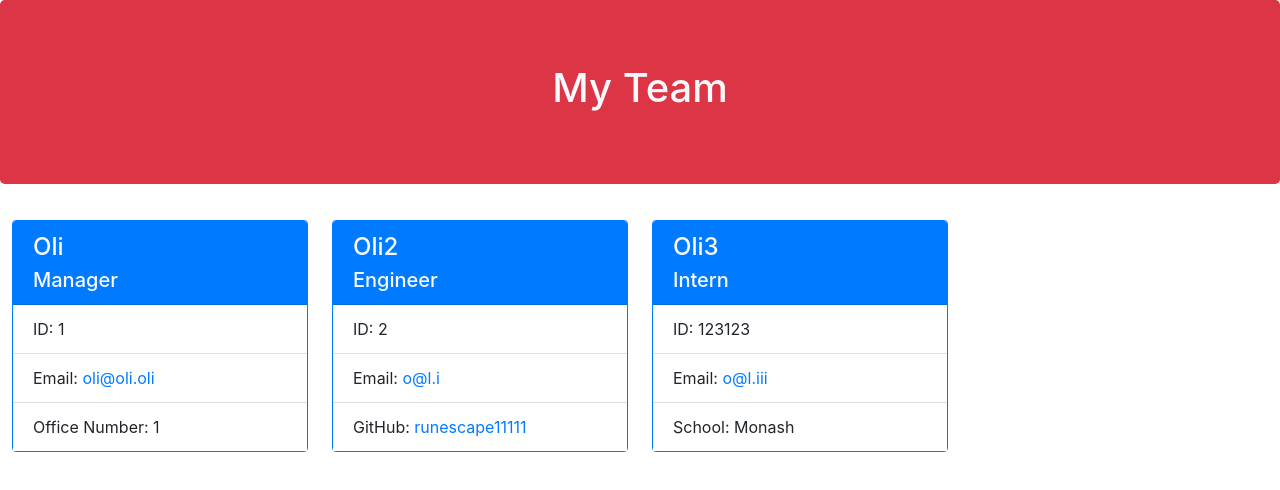
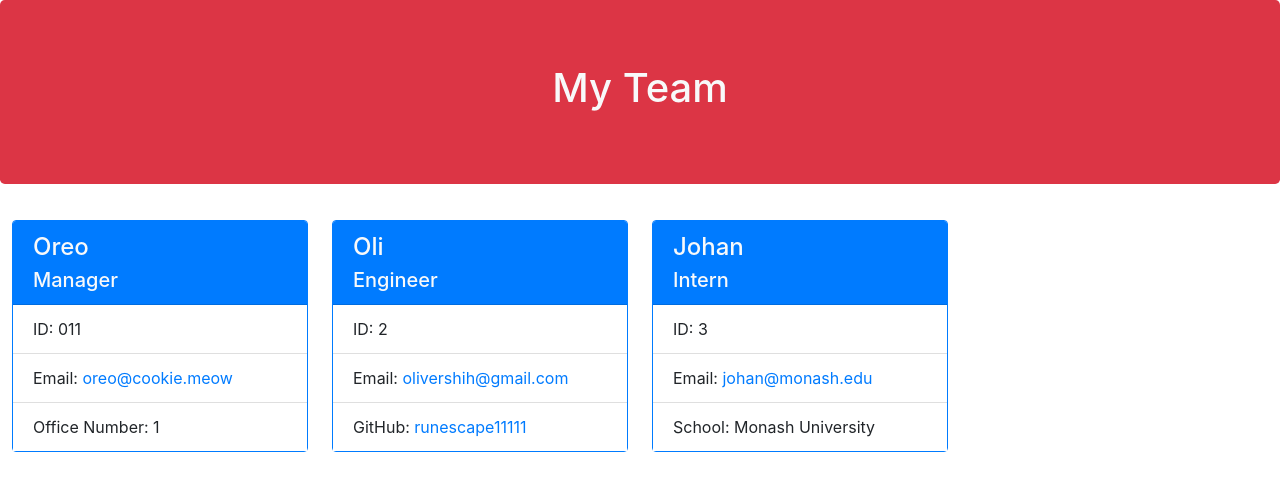
Before and after one commit to runescape11111/Team-Profile-Generator, a website: page dist/team.html in a window 1280 px wide. Drawn offline with nearby package versions, Linux system fonts and the light colour scheme.

```diff
--- a/dist/team.html
+++ b/dist/team.html
@@ -18,13 +18,13 @@
             <div class = "col-12 col-md-6 col-lg-4 col-xl-3 px-2">
                 <div class = "card m-1 border-primary">
                     <div class = "card-header bg-primary">
-                        <h4 class = "card-title text-light">Oli</h4>
+                        <h4 class = "card-title text-light">Oreo</h4>
                         <h5 class = "card-subtitle text-light">Manager</h5>
                     </div>
                     <div class = "card-body p-0">
                         <ul class = "list-group list-group-flush">
-                            <li class = "list-group-item">ID: <span>1</span></li>
-                            <li class = "list-group-item">Email: <a href = "mailto:oli@oli.oli">oli@oli.oli</a></li>
+                            <li class = "list-group-item">ID: <span>011</span></li>
+                            <li class = "list-group-item">Email: <a href = "mailto:oreo@cookie.meow">oreo@cookie.meow</a></li>
                             <li class = "list-group-item">Office Number: <span>1</span></li>
                         </ul>
                     </div>
@@ -33,13 +33,13 @@
             <div class = "col-12 col-md-6 col-lg-4 col-xl-3 px-2">
                 <div class = "card m-1 border-primary">
                     <div class = "card-header bg-primary">
-                        <h4 class = "card-title text-light">Oli2</h4>
+                        <h4 class = "card-title text-light">Oli</h4>
                         <h5 class = "card-subtitle text-light">Engineer</h5>
                     </div>
                     <div class = "card-body p-0">
                         <ul class = "list-group list-group-flush">
                             <li class = "list-group-item">ID: <span>2</span></li>
-                            <li class = "list-group-item">Email: <a href = "mailto:o@l.i">o@l.i</a></li>
+                            <li class = "list-group-item">Email: <a href = "mailto:olivershih@gmail.com">olivershih@gmail.com</a></li>
                             <li class = "list-group-item">GitHub: <a href = "https://github.com/runescape11111/" target = "_blank">runescape11111</a></li>
                         </ul>
                     </div>
@@ -48,14 +48,14 @@
             <div class = "col-12 col-md-6 col-lg-4 col-xl-3 px-2">
                 <div class = "card m-1 border-primary">
                     <div class = "card-header bg-primary">
-                        <h4 class = "card-title text-light">Oli3</h4>
+                        <h4 class = "card-title text-light">Johan</h4>
                         <h5 class = "card-subtitle text-light">Intern</h5>
                     </div>
                     <div class = "card-body p-0">
                         <ul class = "list-group list-group-flush">
-                            <li class = "list-group-item">ID: <span>123123</span></li>
-                            <li class = "list-group-item">Email: <a href = "mailto:o@l.iii">o@l.iii</a></li>
-                            <li class = "list-group-item">School: <span>Monash</span></li>
+                            <li class = "list-group-item">ID: <span>3</span></li>
+                            <li class = "list-group-item">Email: <a href = "mailto:johan@monash.edu">johan@monash.edu</a></li>
+                            <li class = "list-group-item">School: <span>Monash University</span></li>
                         </ul>
                     </div>
                 </div>
```
Also changed, not shown: README.md, sample-page.png (added).
